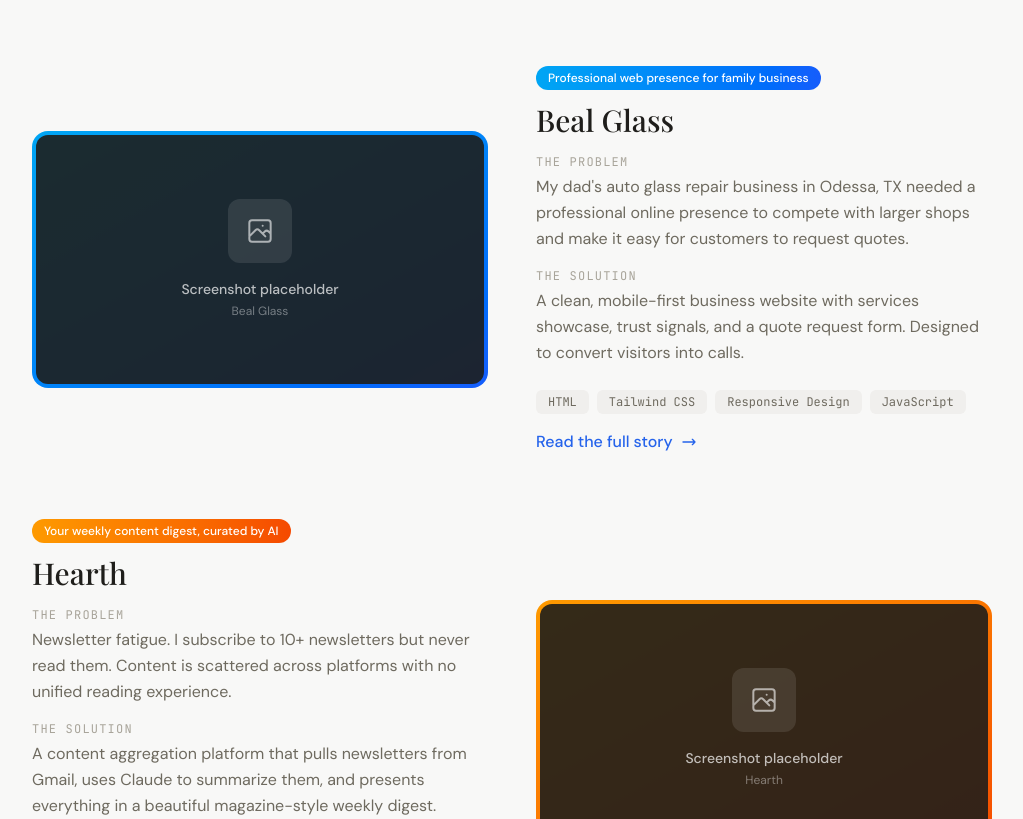
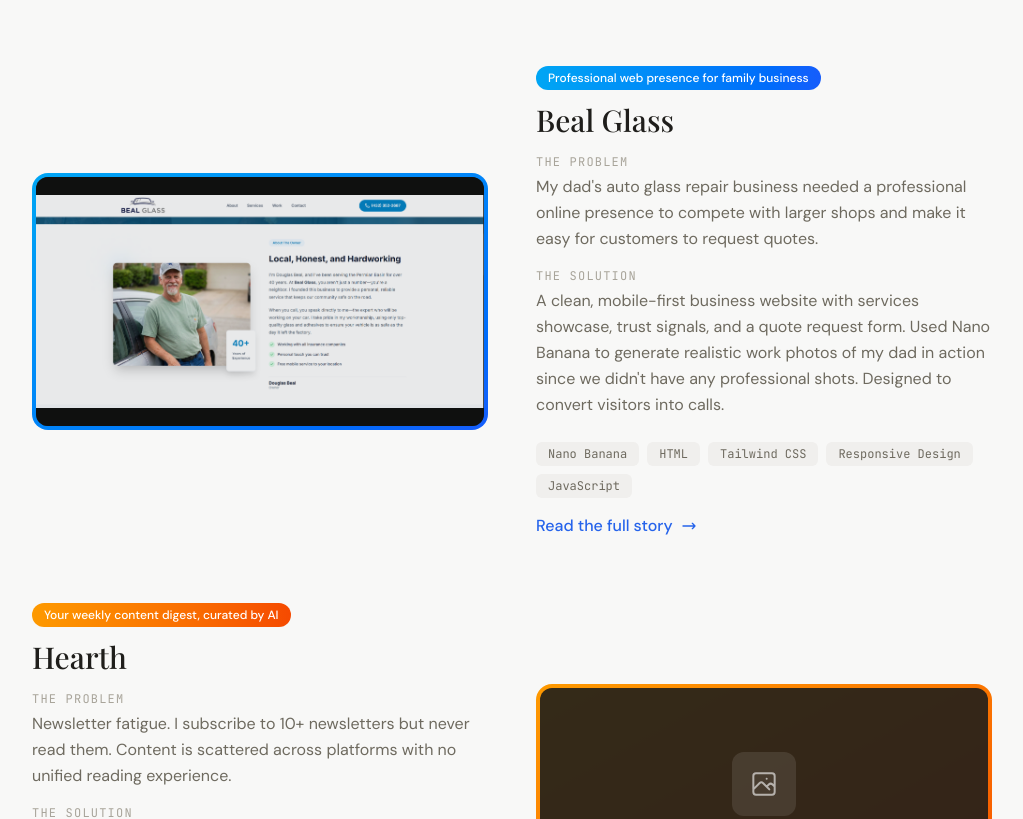
Before and after one commit to BlakeB-PM/ProductbyBlake, a React (Vite) app: page / in a window 1280 px wide. Shown: the part 4121-4940 px from the top of the page, without its empty margins (128-1151 px from the left). Built offline with nearby package versions, Linux system fonts and the light colour scheme; a web font is replaced by a local one.

Commit message:
Add WhisperScribe preview and update project data

```diff
--- a/src/components/About.tsx
+++ b/src/components/About.tsx
@@ -21,7 +21,7 @@
                 embedding continuous discovery into our cycles, I doubled the market share of a key
                 customer segment and boosted cohort engagement by 49%. Prior to that, I spearheaded
                 the digital transformation of 50+ U.S. cities at <strong className="text-ink-800">Tyler Technologies</strong>, directing the
-                national rollout of critical ERP and mobile platforms to modernize citizen engagement
+                national rollout of critical ERP and mobile platforms to modernize citizen engagement.
               </p>
               <p>
                 My background in <strong className="text-ink-800">economics, computer science, and mathematics</strong> allows me
--- a/src/data/projects.ts
+++ b/src/data/projects.ts
@@ -184,10 +184,11 @@
     id: 'bealglass',
     title: 'Beal Glass',
     tagline: 'Professional web presence for family business',
-    problem: "My dad's auto glass repair business in Odessa, TX needed a professional online presence to compete with larger shops and make it easy for customers to request quotes.",
-    solution: 'A clean, mobile-first business website with services showcase, trust signals, and a quote request form. Designed to convert visitors into calls.',
-    tech: ['HTML', 'Tailwind CSS', 'Responsive Design', 'JavaScript'],
+    problem: "My dad's auto glass repair business needed a professional online presence to compete with larger shops and make it easy for customers to request quotes.",
+    solution: 'A clean, mobile-first business website with services showcase, trust signals, and a quote request form. Used Nano Banana to generate realistic work photos of my dad in action since we didn\'t have any professional shots. Designed to convert visitors into calls.',
+    tech: ['Nano Banana', 'HTML', 'Tailwind CSS', 'Responsive Design', 'JavaScript'],
     gradient: 'from-sky-500 to-blue-600',
+    image: '/projects/beal-glass-preview.png',
     story: {
       origin: {
         title: 'The Origin',
@@ -336,6 +337,7 @@
     solution: 'A desktop app using whisper.cpp for local transcription. Press Ctrl+Shift+H anywhere, speak, and text appears in your active window. No cloud, no latency.',
     tech: ['Electron', 'React', 'TypeScript', 'FastAPI', 'whisper.cpp', 'Python', 'Tailwind CSS'],
     gradient: 'from-violet-500 to-purple-600',
+    image: '/projects/whisperscribe-preview.png',
     story: {
       origin: {
         title: 'The Origin',
```
Also changed, not shown: public/projects/beal-glass-preview.png (added), public/projects/whisperscribe-preview.png (added).
